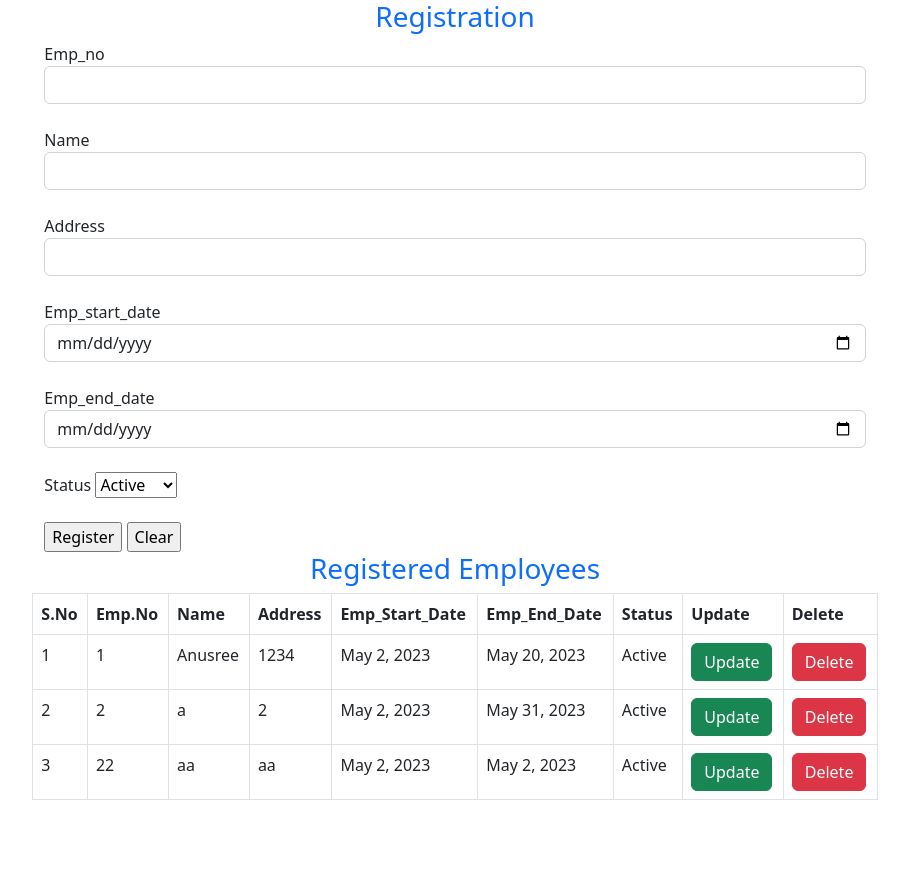
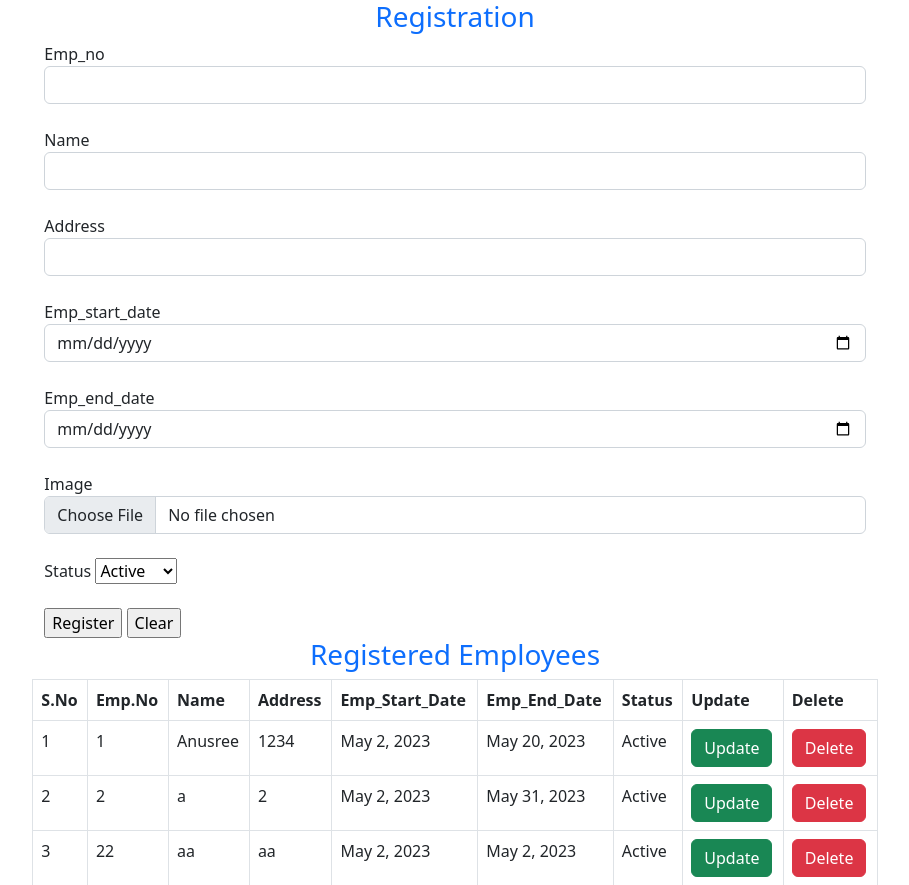
Before and after one commit to ArathiSajeevan/EmployeeCRM-Django, a Django app: page /emp/home in a window 1280 px wide. Shown: the top 885 px of the page, without its empty margins (185-1094 px from the left). Before the commit the page ends 800 px from the top, so only its background shows below. Run offline with Django 4.2, Linux system fonts and the light colour scheme; a user stored in the database is signed in; data comes from the database, SQL or seed files in the repository; both versions use the stored data as it was after the commit; some libraries are stand-ins or nearby versions.

Commit message:
added image field in registration

```diff
--- a/Employee/models.py
+++ b/Employee/models.py
@@ -1,6 +1,13 @@
+import datetime
+import os
 from django.db import models
 from datetime import date
 
+def filepath(request,filename):
+    old_filenmame = filename
+    timeNow = datetime.datetime.now().strftime('%Y%m%d%H:%M:%S')
+    filename = "%s%s" % (timeNow, old_filenmame)
+    return os.path.join('uploads/', filename)
 # Create your models here.
 
 class Datas(models.Model):
@@ -9,4 +16,5 @@ class Datas(models.Model):
     Address = models.CharField(max_length=50,default="")
     Emp_start_date = models.DateField(max_length=20,default="", blank=True)
     Emp_end_date = models.DateField(max_length=20,default="")
+    Image = models.ImageField(upload_to=filepath,null=True, blank=True)
     Status= models.CharField(max_length=20,default="")
--- a/Employee/templates/home.html
+++ b/Employee/templates/home.html
@@ -16,7 +16,7 @@
     <div class="col-md-2"></div>
     <div class="col-md-8">
         <div class="container-fluid">
-                <form action="addData" method="post" autocomplete="off">
+                <form action="addData" method="post" autocomplete="off" enctype="multipart/form-data">
                 {%csrf_token%}
                 <h3 class="page-header text-primary text-center"> Registration </h3>
                 <div class="form-group">
@@ -38,6 +38,10 @@
                 <div class="form-group">
                     <label>Emp_end_date</label>
                     <input type="date" class="form-control" name="emp_end_date" required>
+                </div><br>
+                <div class="form-group">
+                    <label>Image</label>
+                    <input type="file" class="form-control" required name="image">
                 </div><br>
                 <div class="form-group">
                     <label>Status</label>
--- a/Employee/templates/update.html
+++ b/Employee/templates/update.html
@@ -34,6 +34,10 @@
                     <input type="date" class="form-control" value="{{data.Emp_end_date}}" name="emp_end_date">
                 </div><br>
                 <div class="form-group">
+                    <label>Image</label>
+                    <input type="file" class="form-control" required name="image">
+                </div><br>
+                <div class="form-group">
                     <label>Status</label>
                     <select name="status" id="status">
                         <option value="Active">Active</option>
--- a/Employee/views.py
+++ b/Employee/views.py
@@ -1,4 +1,6 @@
+from email.mime import image
 from imaplib import _Authenticator
+from math import prod
 from multiprocessing import context
 from pyexpat.errors import messages
 from urllib import request
@@ -27,7 +29,13 @@ def addData(request):
         address = request.POST['address']
         emp_start_date = request.POST['emp_start_date']
         emp_end_date = request.POST['emp_end_date']
+
+
+        if len(request.FILES) !=0:
+            image = request.FILES['image']
+
         status = request.POST['status']
+
 
         obj = Datas()
         obj.Emp_no = emp_no
@@ -35,6 +43,7 @@ def addData(request):
         obj.Address = address
         obj.Emp_start_date = emp_start_date
         obj.Emp_end_date = emp_end_date
+        obj.Image = image
         obj.Status = status
         obj.save()  #for storing datas on database
 
@@ -45,12 +54,13 @@ def addData(request):
 @login_required
 def updateData(request,id):   #127.0.0.1:8000/updateData
     mydata=Datas.objects.get(id=id)
-    if request.method=='POST':
+    if request.method =='POST':
         emp_no = request.POST['emp_no']
         name = request.POST['name']
         address = request.POST['address']
         # emp_start_date = request.POST['emp_start_date']
         # emp_end_date = request.POST['emp_end_date']
+        image = request.POST['image']
         status = request.POST['status']
 
         mydata.Emp_no=emp_no
@@ -58,6 +68,7 @@ def updateData(request,id):   #127.0.0.1:8000/updateData
         mydata.Address=address
         # mydata.Emp_start_date=emp_start_date
         # mydata.Emp_end_date=emp_end_date
+        mydata.Image=image
         mydata.Status=status
         mydata.save()
         print(":::::::::::::::::::::::here")
```
Also changed, not shown: Account/migrations/__init__.py (deleted), db.sqlite3, media/uploads/20230502191028Screenshot_57.png (added), media/uploads/20230502192816Screenshot_60.png (added), media/uploads/20230502193204Screenshot_59.png (added).
